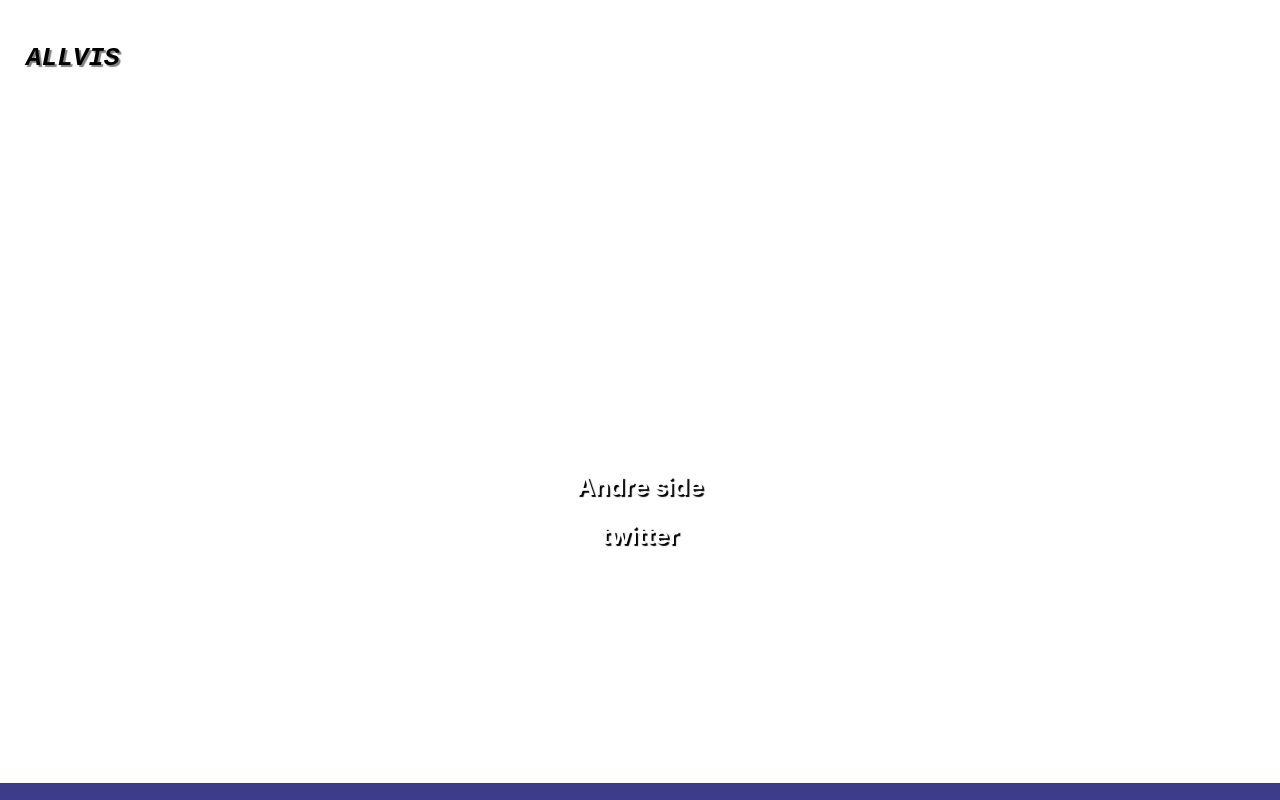
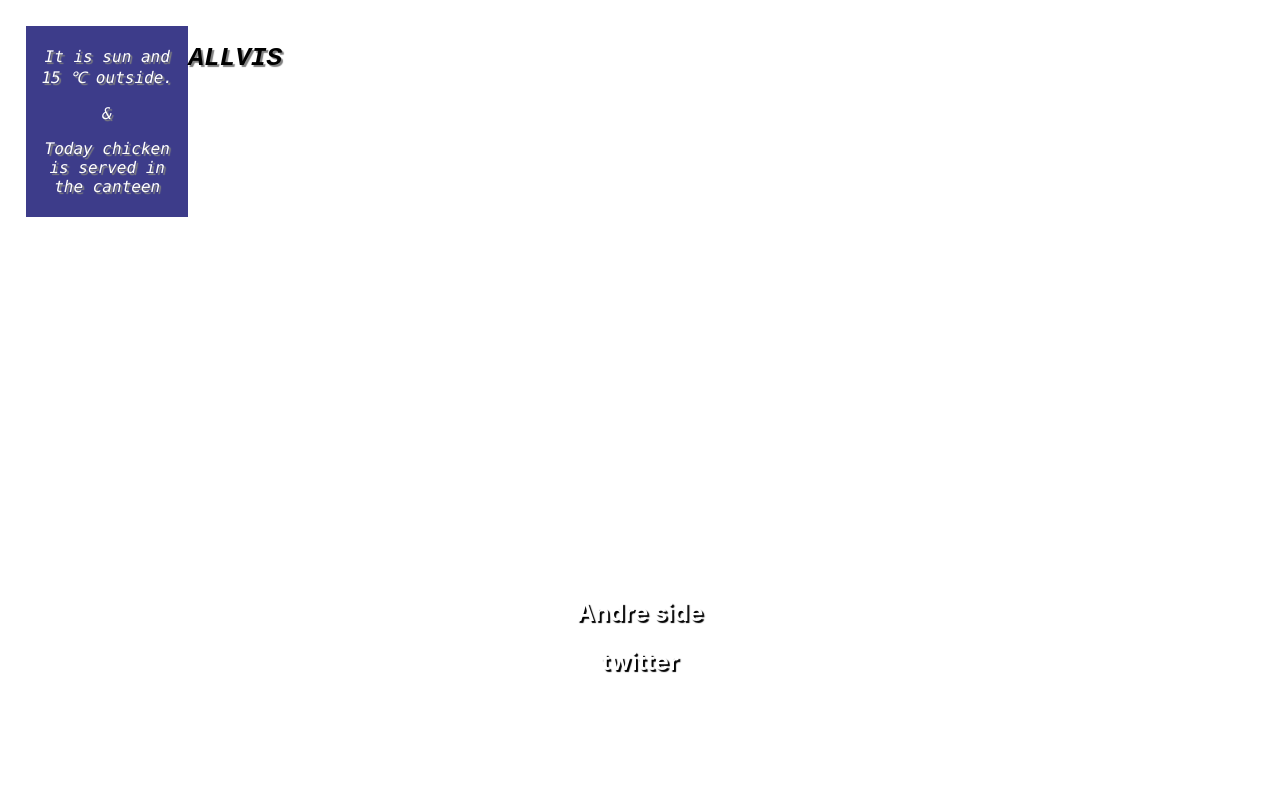
Before and after one commit to Profitbase/allvis, a React (Create React App) app in the folder src/allvis/clientapp/: page / in a window 1280 px wide. Shown: the top 800 px of the page. Built offline with nearby package versions, Linux system fonts and the light colour scheme.

Commit message:
header i slideshow

```diff
--- a/src/allvis/clientapp/src/app/slideShow/SlideShowShell.tsx
+++ b/src/allvis/clientapp/src/app/slideShow/SlideShowShell.tsx
@@ -1,9 +1,10 @@
 import * as React from 'react'
-
+import {Informationboard} from "./Informationboard"
 
 export const Title = () => {
   return (
     <div className="Title">
+      <Informationboard/>
       <h1>ALLVIS</h1>
     </div>
   )
```
